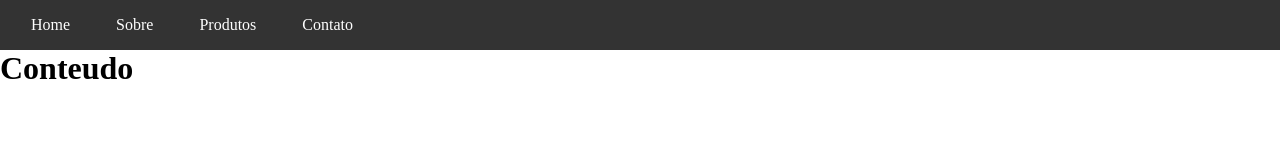
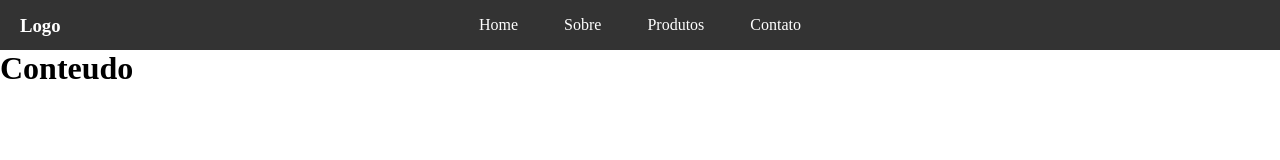
Before and after one commit to VictorAlexandre1986/dropdown-com-scroll, a plain HTML site: page index.html in a window 1280 px wide. Shown: the top 160 px of the page. Drawn offline with Linux system fonts and the light colour scheme.

Commit message:
alterado

```diff
--- a/assets/css/style.css
+++ b/assets/css/style.css
@@ -9,8 +9,16 @@ body{
     padding-bottom: 1500px;
 }
 
+nav .logo{
+    position:absolute;
+    left:20px;
+    top:15px;
+    color: #fff;
+}
 
 nav{
+    display: flex;
+    justify-content: space-evenly;
     background-color: #333;;
 }
 
--- a/index.html
+++ b/index.html
@@ -9,6 +9,10 @@
 </head>
 <body>
     <nav>
+        <div class="logo">
+            <h3>Logo</h3>
+        </div>
+        <div>
             <ul>
                 <li><a href="">Home</a></li>
                 <li><a href="">Sobre</a></li>
@@ -32,6 +36,7 @@
                 <li><a href="">Contato</a></li>
                 <a id="back-to-top" href="">Voltar ao topo</a>
             </ul>
+        </div>
     </nav>
 
     <h1>Conteudo</h1>
```
Lines whose indentation alone changed are shown as unchanged.
